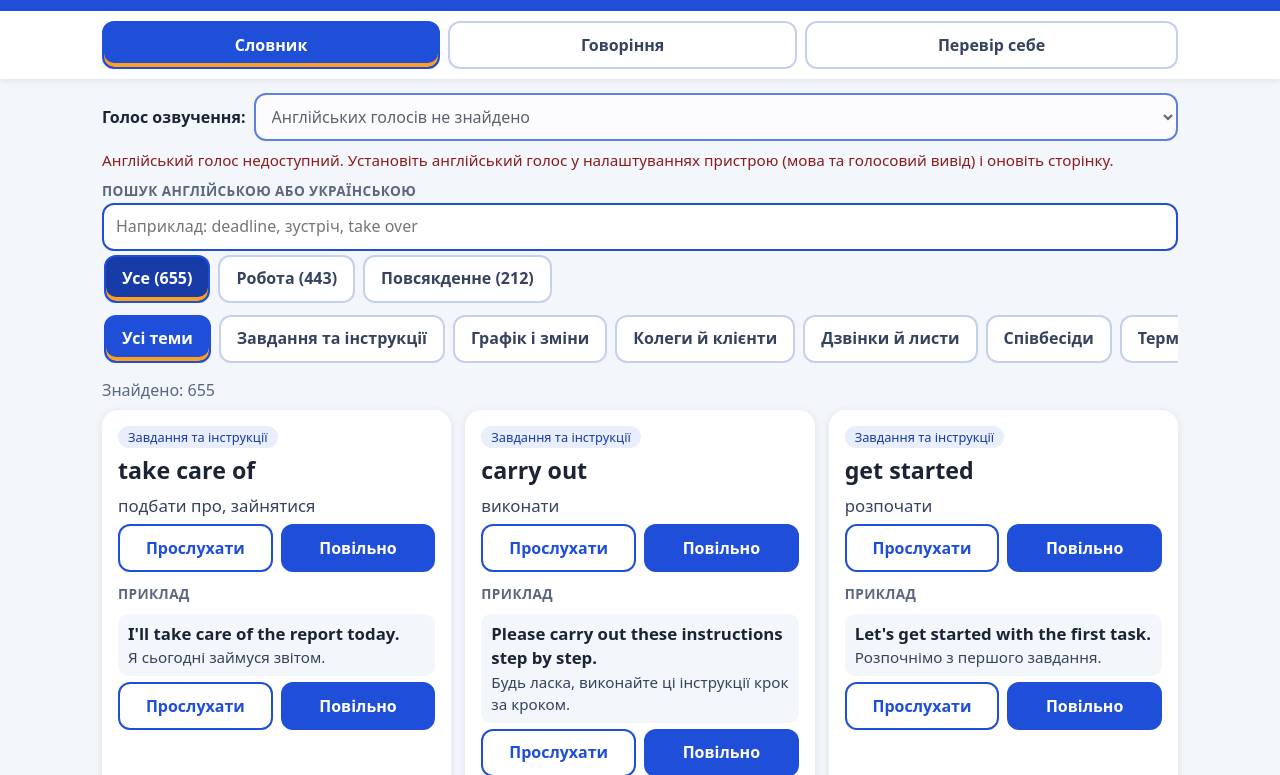
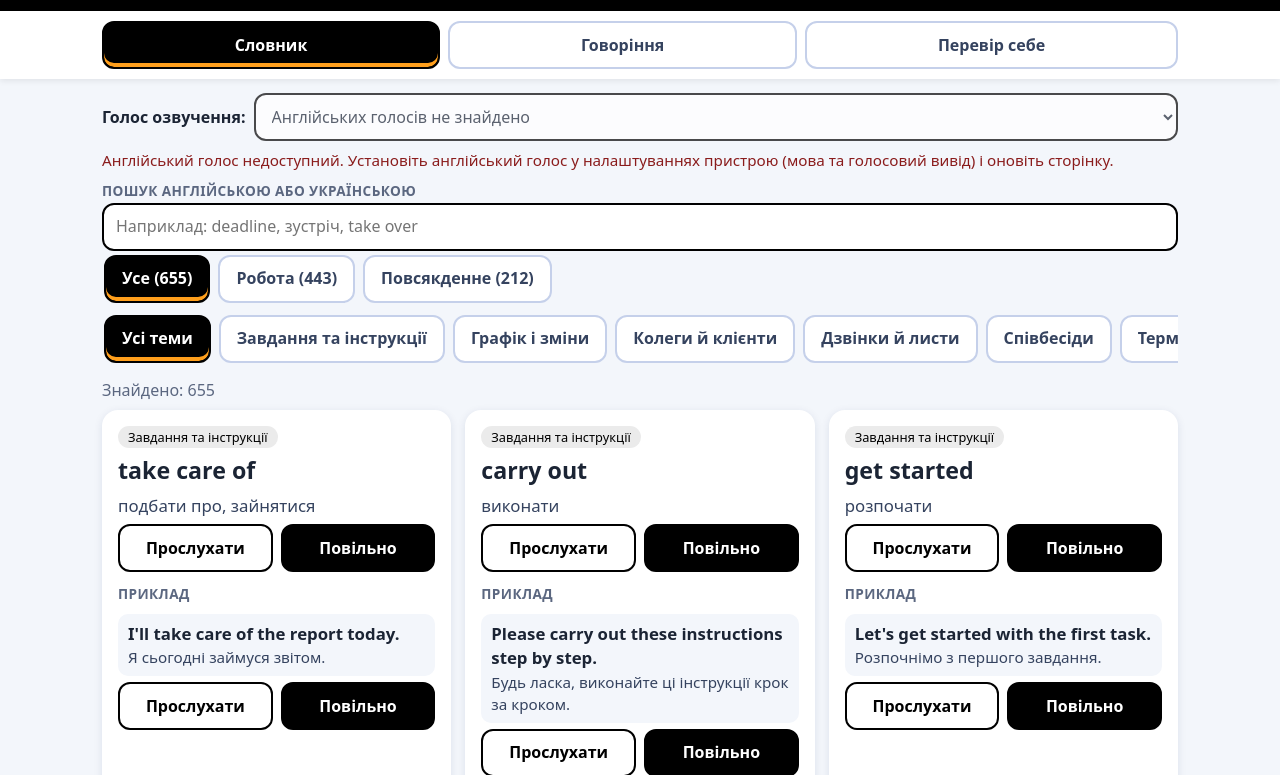
Before and after one commit to sulkovskygrisha-ux/english-by-ear, a plain HTML site: page index.html in a window 1280 px wide. Shown: the part 87-862 px from the top of the page. Drawn offline with Linux system fonts and the light colour scheme.

Commit message:
Основний колір — чорний
Co-authored-by: Copilot App <223556219+Copilot@users.noreply.github.com>

```diff
--- a/index.html
+++ b/index.html
@@ -8,21 +8,21 @@
 *,*::before,*::after{box-sizing:border-box}
 html,body{margin:0;max-width:100%;overflow-x:hidden}
 body{font-family:system-ui,-apple-system,"Segoe UI",Roboto,Arial,sans-serif;background:#f3f6fb;color:#1b2434;line-height:1.45}
-header{background:#1f4fd8;color:#fff;padding:20px 16px 14px}
+header{background:#000000;color:#fff;padding:20px 16px 14px}
 header h1{margin:0 0 4px;font-size:1.6rem}
 header p{margin:0;opacity:.92}
 .wrap{max-width:1100px;margin:0 auto;padding:0 12px}
 header .wrap{padding:0}
-button{font:inherit;min-height:48px;padding:10px 16px;border-radius:12px;border:2px solid #1f4fd8;background:#fff;color:#1f4fd8;cursor:pointer;font-weight:600}
-button:hover{background:#e8eefc}
+button{font:inherit;min-height:48px;padding:10px 16px;border-radius:12px;border:2px solid #000000;background:#fff;color:#000000;cursor:pointer;font-weight:600}
+button:hover{background:#ebebeb}
 button:focus-visible,select:focus-visible,input:focus-visible{outline:3px solid #ff9f1c;outline-offset:2px}
 .views{position:sticky;top:0;z-index:5;background:#fff;box-shadow:0 2px 6px rgba(0,0,0,.08)}
 .views .wrap{display:flex;gap:8px;overflow-x:auto;padding:10px 12px}
 .views button{flex:1 0 auto;white-space:nowrap;border-color:#c5d0ea;color:#35435f}
-.views button[aria-pressed="true"]{background:#1f4fd8;border-color:#1f4fd8;color:#fff;box-shadow:inset 0 -4px 0 #ff9f1c}
+.views button[aria-pressed="true"]{background:#000000;border-color:#000000;color:#fff;box-shadow:inset 0 -4px 0 #ff9f1c}
 .voicebar{display:flex;flex-wrap:wrap;align-items:center;gap:8px;margin:14px 0 8px}
 .voicebar label{font-weight:600}
-select,input[type=search]{font:inherit;min-height:48px;padding:8px 12px;border-radius:12px;border:2px solid #1f4fd8;background:#fff;max-width:100%;color:#1b2434}
+select,input[type=search]{font:inherit;min-height:48px;padding:8px 12px;border-radius:12px;border:2px solid #000000;background:#fff;max-width:100%;color:#1b2434}
 .voicebar select{flex:1 1 220px}
 input[type=search]{width:100%}
 .hint{margin:0 0 8px;color:#8a1c1c;font-size:.95rem}
@@ -30,14 +30,14 @@ input[type=search]{width:100%}
 #status.show{display:block}
 .chips{display:flex;gap:8px;overflow-x:auto;padding:4px 2px 8px;-webkit-overflow-scrolling:touch}
 .chips button{flex:0 0 auto;white-space:nowrap;border-color:#c5d0ea;color:#35435f;min-height:48px}
-.chips button[aria-pressed="true"]{background:#1f4fd8;border-color:#1f4fd8;color:#fff;box-shadow:inset 0 -4px 0 #ff9f1c}
-.chips.groups button[aria-pressed="true"]{background:#173ca8}
+.chips button[aria-pressed="true"]{background:#000000;border-color:#000000;color:#fff;box-shadow:inset 0 -4px 0 #ff9f1c}
+.chips.groups button[aria-pressed="true"]{background:#000000}
 .count{color:#5b6780;margin:8px 0}
 .grid{display:grid;grid-template-columns:1fr;gap:14px;list-style:none;margin:0 0 16px;padding:0}
 @media(min-width:640px){.grid{grid-template-columns:repeat(2,1fr)}}
 @media(min-width:980px){.grid{grid-template-columns:repeat(3,1fr)}}
 .card{background:#fff;border-radius:16px;padding:16px;box-shadow:0 2px 8px rgba(20,40,90,.1);display:flex;flex-direction:column;gap:6px;min-width:0}
-.badge{align-self:flex-start;font-size:.8rem;background:#e8eefc;color:#173ca8;border-radius:999px;padding:2px 10px}
+.badge{align-self:flex-start;font-size:.8rem;background:#ebebeb;color:#000000;border-radius:999px;padding:2px 10px}
 .en{font-size:1.45rem;font-weight:700;margin:0;overflow-wrap:anywhere}
 .uk{margin:0;font-size:1.05rem;color:#35435f}
 .example{background:#f3f6fb;border-radius:10px;padding:8px 10px;margin-top:4px}
@@ -46,10 +46,10 @@ input[type=search]{width:100%}
 .label{margin:6px 0 0;font-size:.85rem;font-weight:700;color:#5b6780;text-transform:uppercase;letter-spacing:.03em}
 .actions{display:flex;flex-wrap:wrap;gap:8px}
 .actions button{flex:1 1 110px}
-.slow{background:#1f4fd8;color:#fff}
-.slow:hover{background:#173ca8}
-.primary{background:#1f4fd8;color:#fff}
-.primary:hover{background:#173ca8}
+.slow{background:#000000;color:#fff}
+.slow:hover{background:#333333}
+.primary{background:#000000;color:#fff}
+.primary:hover{background:#333333}
 .more{display:block;margin:0 auto 32px}
 .panel{background:#fff;border-radius:16px;padding:20px 16px;box-shadow:0 2px 8px rgba(20,40,90,.1);margin-bottom:32px}
 .placeholder{font-size:1.15rem;color:#5b6780;margin:8px 0}
```
